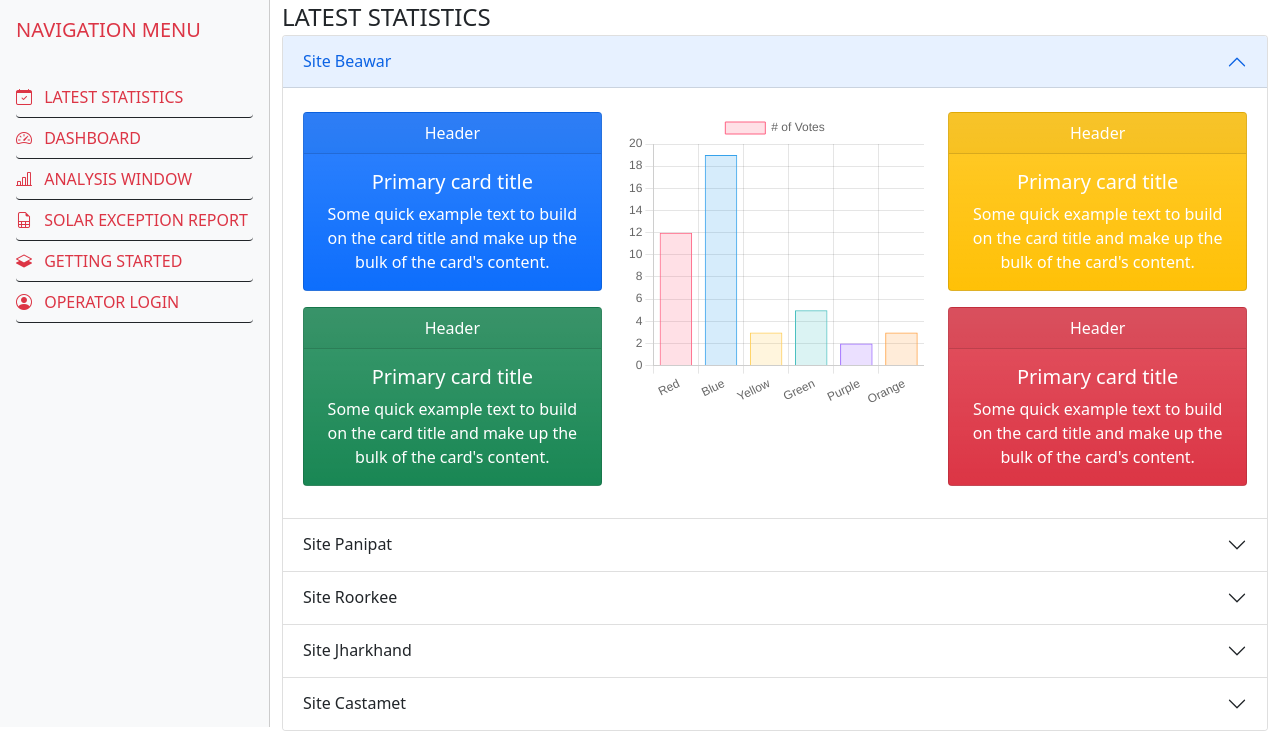
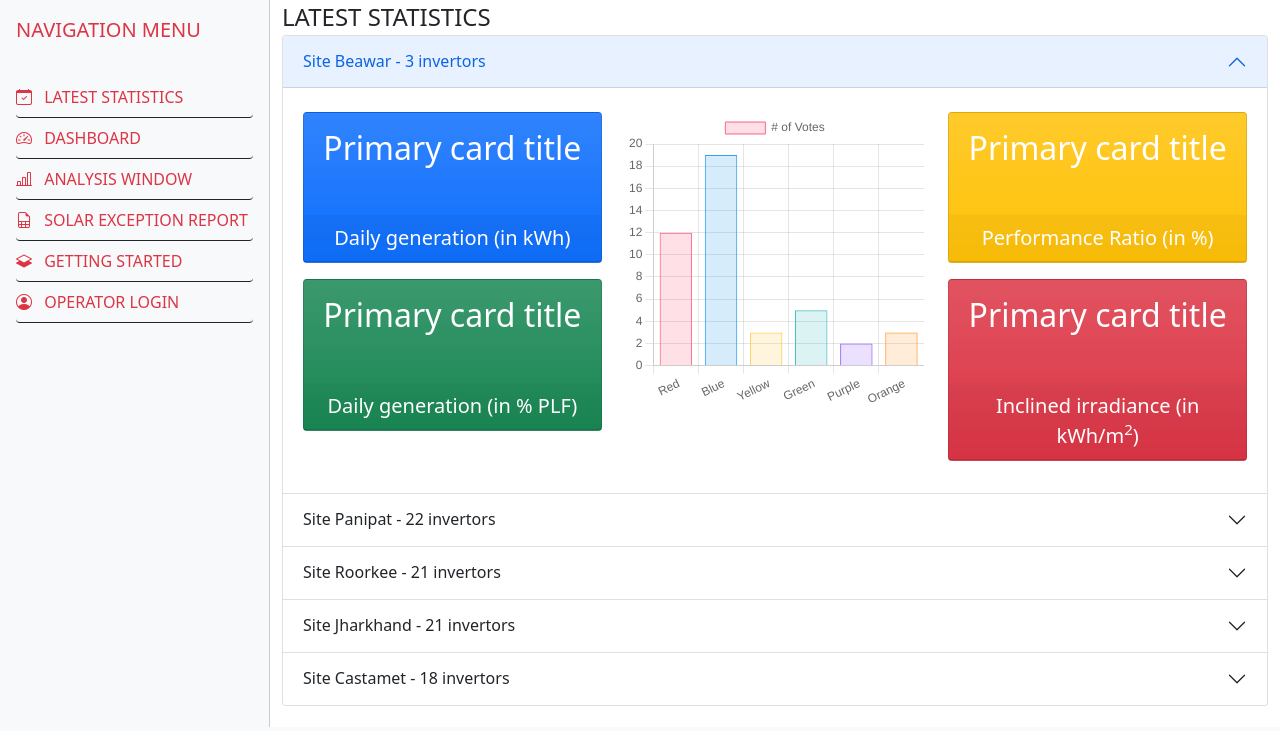
Before and after one commit to Curious-Ujjwal/MISDashboard_ShreeCements, a Django app: page /sites-liveupdates/ in a window 1280 px wide. Shown: the part 73-804 px from the top of the page. Run offline with Django 3.2, Linux system fonts and the light colour scheme; parts of the project's set-up code (start-up, migrations or seed data) failed here and were passed over; some libraries are stand-ins or nearby versions.

Commit message:
Updated frontend pages + stylesheet for analysis window dropdown

```diff
--- a/MISDashboard/FileSaver/static/css/style.css
+++ b/MISDashboard/FileSaver/static/css/style.css
@@ -25,6 +25,19 @@
     transform: translateX(-50%);
 }
 
+/* Custom style for bottom-caret icon in dropdown for analysis window */
+.dropdown-toggle::after {
+    display: inline-block;
+    margin-left: .255em;
+    vertical-align: .255em;
+    content: none;
+    border-top: .3em solid;
+    border-right: .3em solid transparent;
+    border-bottom: 0;
+    border-left: .3em solid transparent;
+}
+
+
 @media (min-width: 992px) {
     body {
         overflow: auto !important;
--- a/MISDashboard/FileSaver/templates/FileSaver/base.html
+++ b/MISDashboard/FileSaver/templates/FileSaver/base.html
@@ -39,7 +39,7 @@
         <nav>
             <ul class="navbar-nav px-3 text-uppercase">
               <li class="mt-3 navhover border-bottom border-dark rounded">
-                    <a href="#" class="nav-link text-danger">
+                    <a href="{% url 'dailyupdates' %}" class="nav-link text-danger">
                         <span class="me-2">
                           <i class="bi bi-calendar-check"></i>
                         </span>
@@ -55,7 +55,7 @@
                   </a>
               </li>
               <li class="navhover border-bottom border-dark rounded">
-                  <a href="#" class="nav-link text-danger">
+                  <a href="{% url 'analysis' %}" class="nav-link text-danger">
                       <span class="me-2">
                         <i class="bi bi-bar-chart-line"></i>
                       </span>
@@ -63,7 +63,7 @@
                   </a>
               </li>
               <li class="navhover border-bottom border-dark rounded">
-                <a href="#" class="nav-link text-danger">
+                <a href="{% url 'report' %}" class="nav-link text-danger">
                     <span class="me-2">
                       <i class="bi bi-file-earmark-spreadsheet"></i>
                     </span>
@@ -71,7 +71,7 @@
                 </a>
             </li>
             <li class="navhover border-bottom border-dark rounded">
-              <a href="#" class="nav-link text-danger">
+              <a href="{% url 'startdoc' %}" class="nav-link text-danger">
                   <span class="me-2">
                     <i class="bi bi-layers-half"></i>
                   </span>
@@ -79,7 +79,7 @@
               </a>
             </li>
             <li class="navhover border-bottom border-dark rounded">
-              <a href="#" class="nav-link text-danger">
+              <a href="../admin/" class="nav-link text-danger" target="_blank">
                   <span class="me-2">
                       <i class="bi bi-person-circle"></i>
                   </span>
--- a/MISDashboard/FileSaver/templates/FileSaver/statistics.html
+++ b/MISDashboard/FileSaver/templates/FileSaver/statistics.html
@@ -2,7 +2,13 @@
 {% block title %}Live Statistics - Sitewise{% endblock %}
 {% load static %}
 
-
+<!--
+  Four parameters:
+  1. Daily generation in kWh
+  2. Daily generation in % PLF
+  3. Performance Ratio in %
+  4. Inclined irradiance (in kWh/m2)
+-->
   {% block main_content %}
 
     <!-- Main Cards area -->
@@ -15,7 +21,7 @@
               <div class="accordion-item">
                 <h2 class="accordion-header" id="panelsStayOpen-headingOne">
                   <button class="accordion-button" type="button" data-bs-toggle="collapse" data-bs-target="#panelsStayOpen-collapseOne" aria-expanded="true" aria-controls="panelsStayOpen-collapseOne">
-                    Site Beawar
+                    Site Beawar - {{ bcount }} invertors
                   </button>
                 </h2>
                 <div id="panelsStayOpen-collapseOne" class="accordion-collapse collapse show" aria-labelledby="panelsStayOpen-headingOne">
@@ -25,22 +31,22 @@
                         <div class="col-12">
                           <center>
                             <div class="card text-white bg-primary bg-gradient mb-3" style="max-width: 20rem;">
-                              <div class="card-header">Header</div>
                               <div class="card-body">
-                                <h5 class="card-title">Primary card title</h5>
-                                <p class="card-text">Some quick example text to build on the card title and make up the bulk of the card's content.</p>
+                                <h2 class="card-title">Primary card title</h2>
                               </div>
+                              <br>
+                              <div class="card-header fs-5">Daily generation (in kWh)</div>
                             </div>
                           </center>
                         </div>
                         <div class="col-12">
                           <center>
                             <div class="card text-white bg-success bg-gradient mb-3" style="max-width: 20rem;">
-                              <div class="card-header">Header</div>
                               <div class="card-body">
-                                <h5 class="card-title">Primary card title</h5>
-                                <p class="card-text">Some quick example text to build on the card title and make up the bulk of the card's content.</p>
+                                <h2 class="card-title">Primary card title</h2>
                               </div>
+                              <br>
+                              <div class="card-header fs-5">Daily generation (in % PLF)</div>
                             </div>
                           </center>
                         </div>
@@ -54,22 +60,22 @@
                         <div class="col-12">
                           <center>
                             <div class="card text-white bg-warning bg-gradient mb-3" style="max-width: 20rem;">
-                              <div class="card-header">Header</div>
                               <div class="card-body">
-                                <h5 class="card-title">Primary card title</h5>
-                                <p class="card-text">Some quick example text to build on the card title and make up the bulk of the card's content.</p>
+                                <h2 class="card-title">Primary card title</h2>
                               </div>
+                              <br>
+                              <div class="card-header fs-5">Performance Ratio (in %)</div>
                             </div>
                           </center>
                         </div>
                         <div class="col-12">
                           <center>
                             <div class="card text-white bg-danger bg-gradient mb-3" style="max-width: 20rem;">
-                              <div class="card-header">Header</div>
                               <div class="card-body">
-                                <h5 class="card-title">Primary card title</h5>
-                                <p class="card-text">Some quick example text to build on the card title and make up the bulk of the card's content.</p>
+                                <h2 class="card-title">Primary card title</h2>
                               </div>
+                              <br>
+                              <div class="card-header fs-5">Inclined irradiance (in kWh/m<sup>2</sup>)</div>
                             </div>
                           </center>
                         </div>
@@ -83,7 +89,7 @@
               <div class="accordion-item">
                 <h2 class="accordion-header" id="panelsStayOpen-headingTwo">
                   <button class="accordion-button collapsed" type="button" data-bs-toggle="collapse" data-bs-target="#panelsStayOpen-collapseTwo" aria-expanded="false" aria-controls="panelsStayOpen-collapseTwo">
-                    Site Panipat
+                    Site Panipat - {{ pcount }} invertors
                   </button>
                 </h2>
                 <div id="panelsStayOpen-collapseTwo" class="accordion-collapse collapse" aria-labelledby="panelsStayOpen-headingTwo">
@@ -93,22 +99,22 @@
                         <div class="col-12">
                           <center>
                             <div class="card text-white bg-primary bg-gradient mb-3" style="max-width: 20rem;">
-                              <div class="card-header">Header</div>
                               <div class="card-body">
-                                <h5 class="card-title">Primary card title</h5>
-                                <p class="card-text">Some quick example text to build on the card title and make up the bulk of the card's content.</p>
+                                <h2 class="card-title">Primary card title</h2>
                               </div>
+                              <br>
+                              <div class="card-header fs-5">Daily generation (in kWh)</div>
                             </div>
                           </center>
                         </div>
                         <div class="col-12">
                           <center>
                             <div class="card text-white bg-success bg-gradient mb-3" style="max-width: 20rem;">
-                              <div class="card-header">Header</div>
                               <div class="card-body">
-                                <h5 class="card-title">Primary card title</h5>
-                                <p class="card-text">Some quick example text to build on the card title and make up the bulk of the card's content.</p>
+                                <h2 class="card-title">Primary card title</h2>
                               </div>
+                              <br>
+                              <div class="card-header fs-5">Daily generation (in % PLF)</div>
                             </div>
                           </center>
                         </div>
@@ -122,22 +128,22 @@
                         <div class="col-12">
                           <center>
                             <div class="card text-white bg-warning bg-gradient mb-3" style="max-width: 20rem;">
-                              <div class="card-header">Header</div>
                               <div class="card-body">
-                                <h5 class="card-title">Primary card title</h5>
-                                <p class="card-text">Some quick example text to build on the card title and make up the bulk of the card's content.</p>
+                                <h2 class="card-title">Primary card title</h2>
                               </div>
+                              <br>
+                              <div class="card-header fs-5">Performance Ratio (in %)</div>
                             </div>
                           </center>
                         </div>
                         <div class="col-12">
                           <center>
                             <div class="card text-white bg-danger bg-gradient mb-3" style="max-width: 20rem;">
-                              <div class="card-header">Header</div>
                               <div class="card-body">
-                                <h5 class="card-title">Primary card title</h5>
-                                <p class="card-text">Some quick example text to build on the card title and make up the bulk of the card's content.</p>
+                                <h2 class="card-title">Primary card title</h2>
                               </div>
+                              <br>
+                              <div class="card-header fs-5">Inclined irradiance (in kWh/m<sup>2</sup>)</div>
                             </div>
                           </center>
                         </div>
@@ -151,7 +157,7 @@
               <div class="accordion-item">
                 <h2 class="accordion-header" id="panelsStayOpen-headingThree">
                   <button class="accordion-button collapsed" type="button" data-bs-toggle="collapse" data-bs-target="#panelsStayOpen-collapseThree" aria-expanded="false" aria-controls="panelsStayOpen-collapseThree">
-                    Site Roorkee
+                    Site Roorkee - {{ rcount }} invertors
                   </button>
                 </h2>
                 <div id="panelsStayOpen-collapseThree" class="accordion-collapse collapse" aria-labelledby="panelsStayOpen-headingThree">
@@ -161,22 +167,22 @@
                         <div class="col-12">
                           <center>
                             <div class="card text-white bg-primary bg-gradient mb-3" style="max-width: 20rem;">
-                              <div class="card-header">Header</div>
                               <div class="card-body">
-                                <h5 class="card-title">Primary card title</h5>
-                                <p class="card-text">Some quick example text to build on the card title and make up the bulk of the card's content.</p>
+                                <h2 class="card-title">Primary card title</h2>
                               </div>
+                              <br>
+                              <div class="card-header fs-5">Daily generation (in kWh)</div>
                             </div>
                           </center>
                         </div>
                         <div class="col-12">
                           <center>
                             <div class="card text-white bg-success bg-gradient mb-3" style="max-width: 20rem;">
-                              <div class="card-header">Header</div>
                               <div class="card-body">
-                                <h5 class="card-title">Primary card title</h5>
-                                <p class="card-text">Some quick example text to build on the card title and make up the bulk of the card's content.</p>
+                                <h2 class="card-title">Primary card title</h2>
                               </div>
+                              <br>
+                              <div class="card-header fs-5">Daily generation (in % PLF)</div>
                             </div>
                           </center>
                         </div>
@@ -190,22 +196,22 @@
                         <div class="col-12">
                           <center>
                             <div class="card text-white bg-warning bg-gradient mb-3" style="max-width: 20rem;">
-                              <div class="card-header">Header</div>
                               <div class="card-body">
-                                <h5 class="card-title">Primary card title</h5>
-                                <p class="card-text">Some quick example text to build on the card title and make up the bulk of the card's content.</p>
+                                <h2 class="card-title">Primary card title</h2>
                               </div>
+                              <br>
+                              <div class="card-header fs-5">Performance Ratio (in %)</div>
                             </div>
                           </center>
                         </div>
                         <div class="col-12">
                           <center>
                             <div class="card text-white bg-danger bg-gradient mb-3" style="max-width: 20rem;">
-                              <div class="card-header">Header</div>
                               <div class="card-body">
-                                <h5 class="card-title">Primary card title</h5>
-                                <p class="card-text">Some quick example text to build on the card title and make up the bulk of the card's content.</p>
+                                <h2 class="card-title">Primary card title</h2>
                               </div>
+                              <br>
+                              <div class="card-header fs-5">Inclined irradiance (in kWh/m<sup>2</sup>)</div>
                             </div>
                           </center>
                         </div>
@@ -219,7 +225,7 @@
               <div class="accordion-item">
                 <h2 class="accordion-header" id="panelsStayOpen-headingFour">
                   <button class="accordion-button collapsed" type="button" data-bs-toggle="collapse" data-bs-target="#panelsStayOpen-collapseFour" aria-expanded="false" aria-controls="panelsStayOpen-collapseFour">
-                    Site Jharkhand
+                    Site Jharkhand - {{ jcount }} invertors
                   </button>
                 </h2>
                 <div id="panelsStayOpen-collapseFour" class="accordion-collapse collapse" aria-labelledby="panelsStayOpen-headingFour">
@@ -229,22 +235,22 @@
                         <div class="col-12">
                           <center>
                             <div class="card text-white bg-primary bg-gradient mb-3" style="max-width: 20rem;">
-                              <div class="card-header">Header</div>
                               <div class="card-body">
-                                <h5 class="card-title">Primary card title</h5>
-                                <p class="card-text">Some quick example text to build on the card title and make up the bulk of the card's content.</p>
+                                <h2 class="card-title">Primary card title</h2>
                               </div>
+                              <br>
+                              <div class="card-header fs-5">Daily generation (in kWh)</div>
                             </div>
                           </center>
                         </div>
                         <div class="col-12">
                           <center>
                             <div class="card text-white bg-success bg-gradient mb-3" style="max-width: 20rem;">
-                              <div class="card-header">Header</div>
                               <div class="card-body">
-                                <h5 class="card-title">Primary card title</h5>
-                                <p class="card-text">Some quick example text to build on the card title and make up the bulk of the card's content.</p>
+                                <h2 class="card-title">Primary card title</h2>
                               </div>
+                              <br>
+                              <div class="card-header fs-5">Daily generation (in % PLF)</div>
                             </div>
                           </center>
                         </div>
@@ -258,22 +264,22 @@
                         <div class="col-12">
                           <center>
                             <div class="card text-white bg-warning bg-gradient mb-3" style="max-width: 20rem;">
-                              <div class="card-header">Header</div>
                               <div class="card-body">
-                                <h5 class="card-title">Primary card title</h5>
-                                <p class="card-text">Some quick example text to build on the card title and make up the bulk of the card's content.</p>
+                                <h2 class="card-title">Primary card title</h2>
                               </div>
+                              <br>
+                              <div class="card-header fs-5">Performance Ratio (in %)</div>
                             </div>
                           </center>
                         </div>
                         <div class="col-12">
                           <center>
                             <div class="card text-white bg-danger bg-gradient mb-3" style="max-width: 20rem;">
-                              <div class="card-header">Header</div>
                               <div class="card-body">
-                                <h5 class="card-title">Primary card title</h5>
-                                <p class="card-text">Some quick example text to build on the card title and make up the bulk of the card's content.</p>
+                                <h2 class="card-title">Primary card title</h2>
                               </div>
+                              <br>
+                              <div class="card-header fs-5">Inclined irradiance (in kWh/m<sup>2</sup>)</div>
                             </div>
                           </center>
                         </div>
@@ -287,7 +293,7 @@
               <div class="accordion-item">
                 <h2 class="accordion-header" id="panelsStayOpen-headingFive">
                   <button class="accordion-button collapsed" type="button" data-bs-toggle="collapse" data-bs-target="#panelsStayOpen-collapseFive" aria-expanded="false" aria-controls="panelsStayOpen-collapseFive">
-                    Site Castamet
+                    Site Castamet - {{ ccount }} invertors
                   </button>
                 </h2>
                 <div id="panelsStayOpen-collapseFive" class="accordion-collapse collapse" aria-labelledby="panelsStayOpen-headingFive">
@@ -298,22 +304,22 @@
                           <div class="col-12">
                             <center>
                               <div class="card text-white bg-primary bg-gradient mb-3" style="max-width: 20rem;">
-                                <div class="card-header">Header</div>
                                 <div class="card-body">
-                                  <h5 class="card-title">Primary card title</h5>
-                                  <p class="card-text">Some quick example text to build on the card title and make up the bulk of the card's content.</p>
+                                  <h2 class="card-title">Primary card title</h2>
                                 </div>
+                                <br>
+                                <div class="card-header fs-5">Daily generation (in kWh)</div>
                               </div>
                             </center>
                           </div>
                           <div class="col-12">
                             <center>
                               <div class="card text-white bg-success bg-gradient mb-3" style="max-width: 20rem;">
-                                <div class="card-header">Header</div>
                                 <div class="card-body">
-                                  <h5 class="card-title">Primary card title</h5>
-                                  <p class="card-text">Some quick example text to build on the card title and make up the bulk of the card's content.</p>
+                                  <h2 class="card-title">Primary card title</h2>
                                 </div>
+                                <br>
+                                <div class="card-header fs-5">Daily generation (in % PLF)</div>
                               </div>
                             </center>
                           </div>
@@ -327,22 +333,22 @@
                           <div class="col-12">
                             <center>
                               <div class="card text-white bg-warning bg-gradient mb-3" style="max-width: 20rem;">
-                                <div class="card-header">Header</div>
                                 <div class="card-body">
-                                  <h5 class="card-title">Primary card title</h5>
-                                  <p class="card-text">Some quick example text to build on the card title and make up the bulk of the card's content.</p>
+                                  <h2 class="card-title">Primary card title</h2>
                                 </div>
+                                <br>
+                                <div class="card-header fs-5">Performance Ratio (in %)</div>
                               </div>
                             </center>
                           </div>
                           <div class="col-12">
                             <center>
                               <div class="card text-white bg-danger bg-gradient mb-3" style="max-width: 20rem;">
-                                <div class="card-header">Header</div>
                                 <div class="card-body">
-                                  <h5 class="card-title">Primary card title</h5>
-                                  <p class="card-text">Some quick example text to build on the card title and make up the bulk of the card's content.</p>
+                                  <h2 class="card-title">Primary card title</h2>
                                 </div>
+                                <br>
+                                <div class="card-header fs-5">Inclined irradiance (in kWh/m<sup>2</sup>)</div>
                               </div>
                             </center>
                           </div>
```
Also changed, not shown: MISDashboard/FileSaver/templates/FileSaver/analysis.html (+46 -6 lines).
